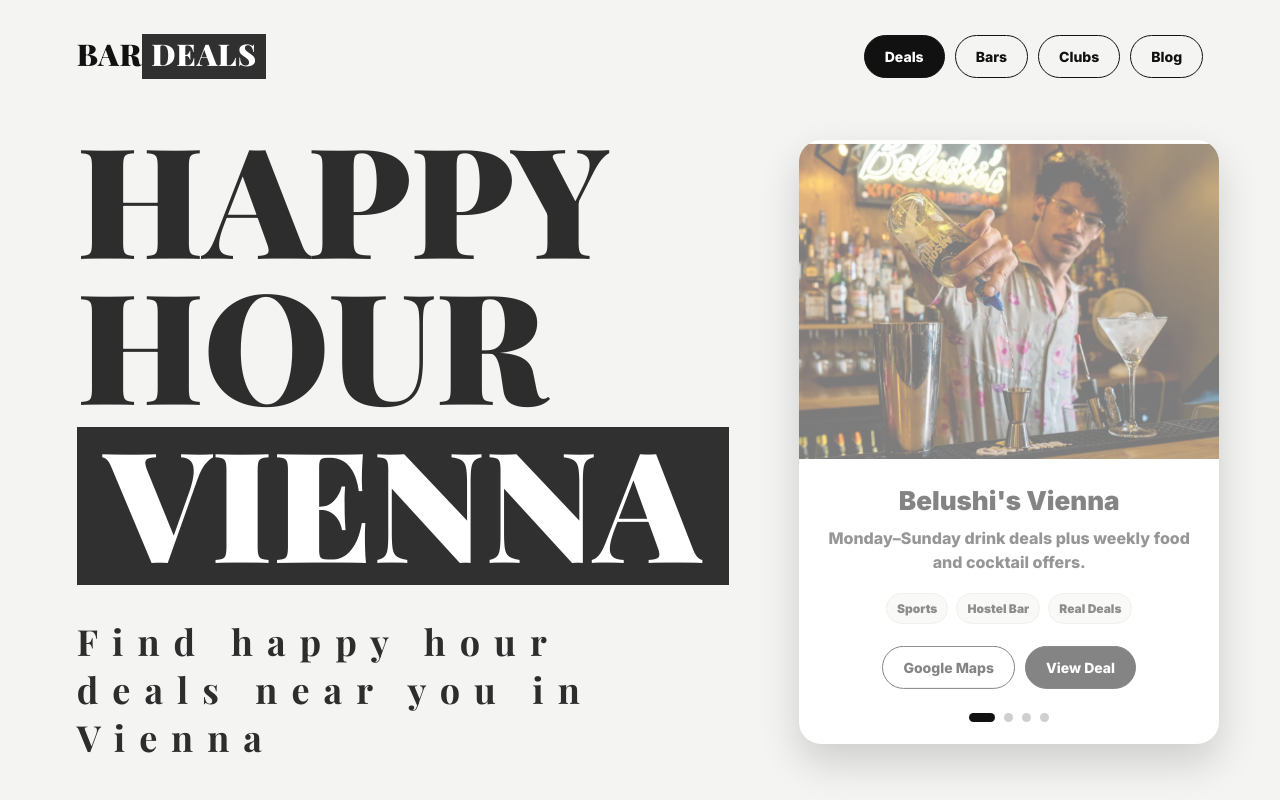
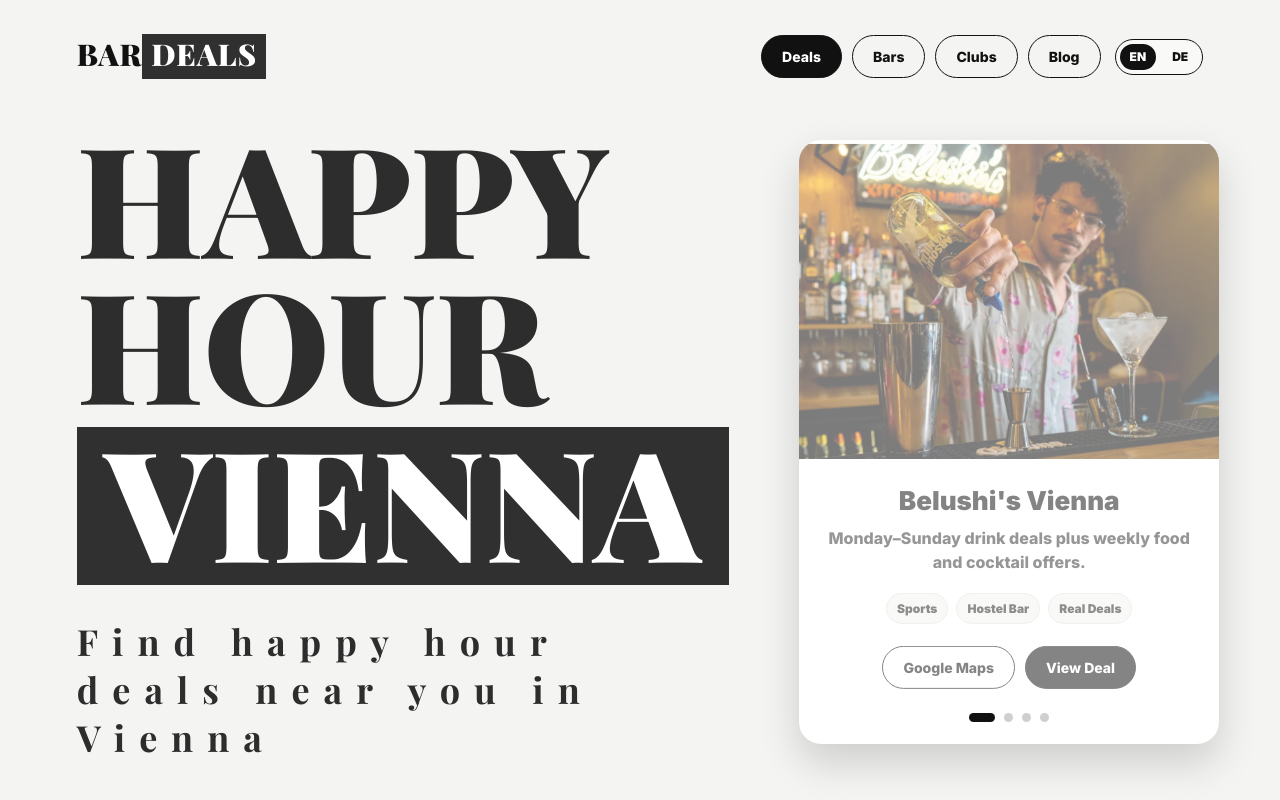
Before and after one commit to aleksandars548/bardeals, a plain HTML site: page index.html in a window 1280 px wide. Shown: the top 800 px of the page. Drawn offline with nearby package versions, Linux system fonts and the light colour scheme.

Commit message:
addee de en switch

```diff
--- a/index.html
+++ b/index.html
@@ -133,10 +133,10 @@
           <a href="/blog.html">Blog</a>
         </div>
 
-        <!-- <div class="language-switcher" aria-label="Language selector">
+        <div class="language-switcher" aria-label="Language selector">
           <a class="active" href="/" hreflang="en" lang="en">EN</a>
           <a href="/de/" hreflang="de" lang="de">DE</a>
-        </div> -->
+        </div>
       </div>
     </nav>
 
```
